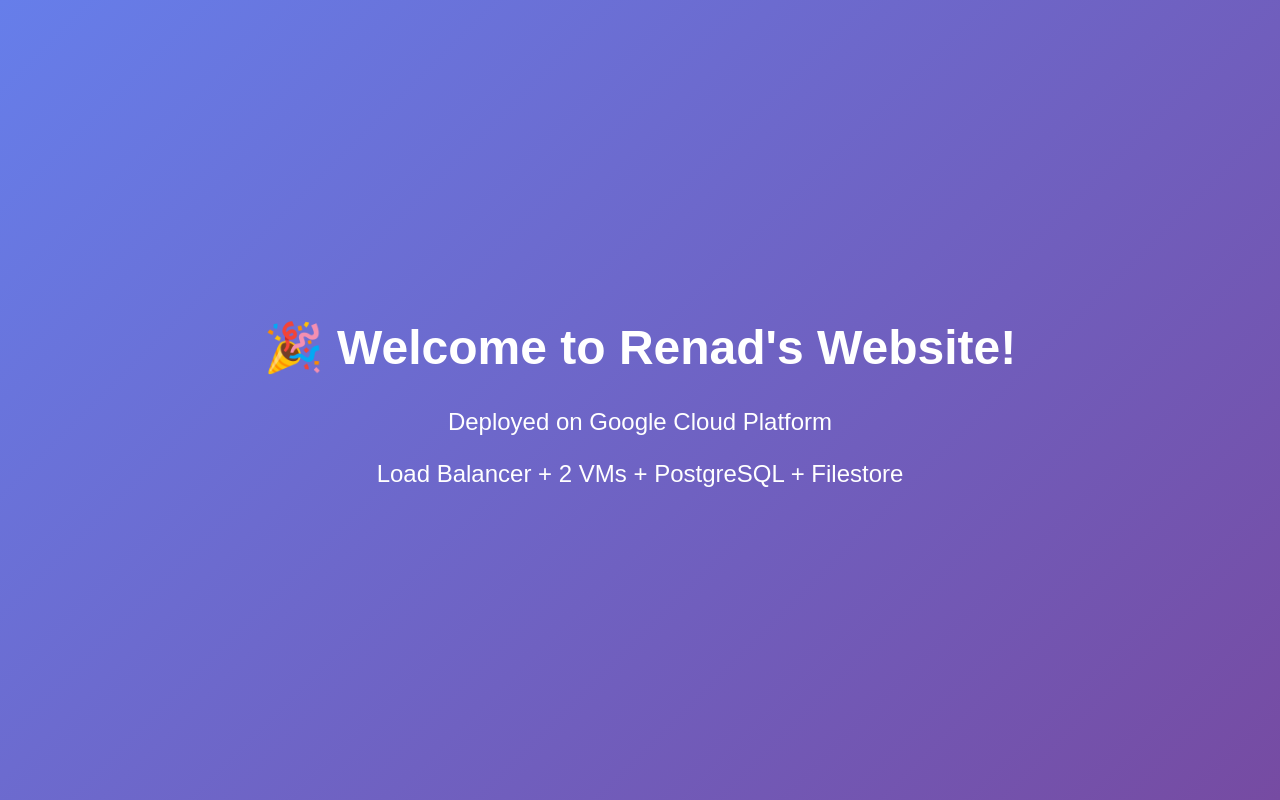
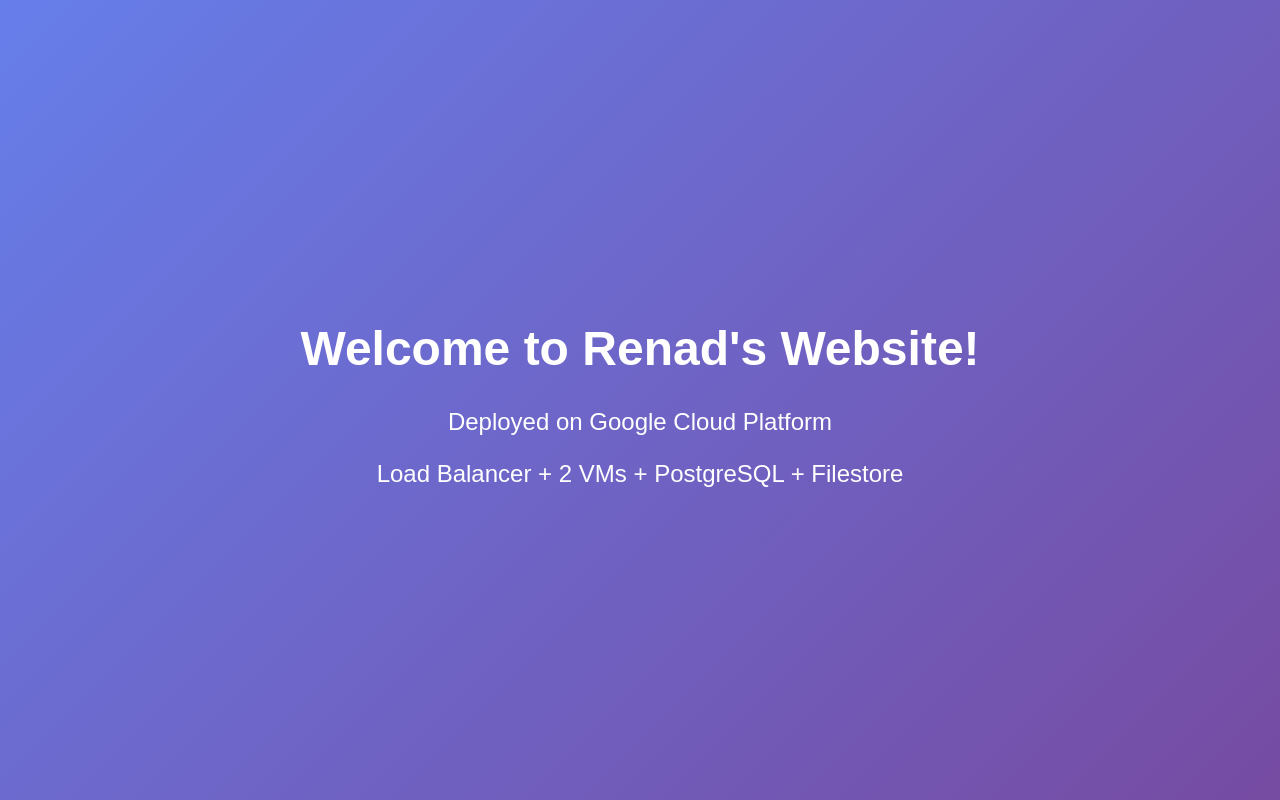
Before and after one commit to RenadAlmuneef/renad-app, a plain HTML site: page index.html in a window 1280 px wide. Drawn offline with Linux system fonts and the light colour scheme.

Commit message:
Update index.html

```diff
--- a/index.html
+++ b/index.html
@@ -20,7 +20,7 @@
 </head>
 <body>
     <div>
-        <h1>🎉 Welcome to Renad's Website!</h1>
+        <h1>Welcome to Renad's Website!</h1>
         <p>Deployed on Google Cloud Platform</p>
         <p>Load Balancer + 2 VMs + PostgreSQL + Filestore</p>
     </div>
```
